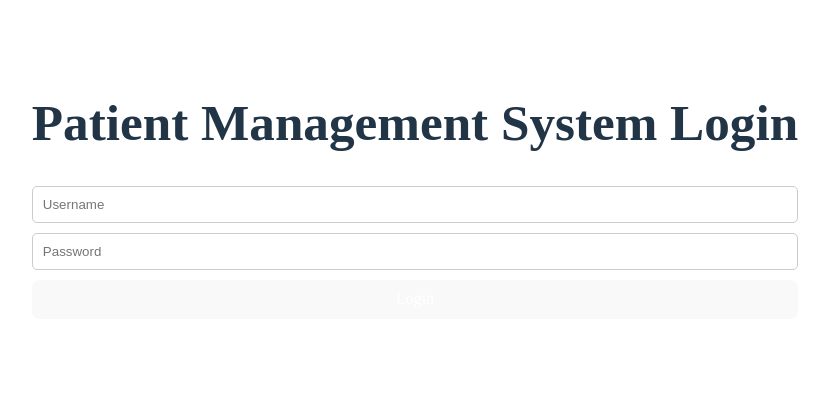
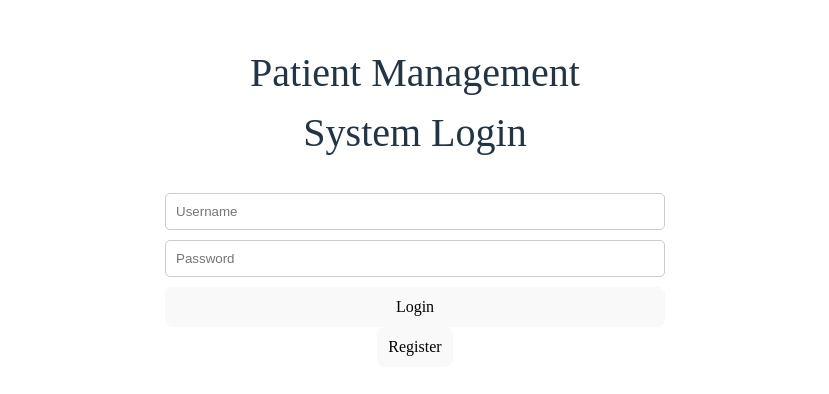
Before and after one commit to rudylee77/Patient-Management-Dashboard---Full-Stack-Project, a React (Vite) app in the folder client/vite-project/: page / in a window 1280 px wide. Shown: the part 210-604 px from the top of the page, without its empty margins (225-1054 px from the left). Built offline with nearby package versions, Linux system fonts and the light colour scheme.

Commit message:
started login/register pages for accessing dashboard

```diff
--- a/client/vite-project/src/App.jsx
+++ b/client/vite-project/src/App.jsx
@@ -2,7 +2,7 @@ import React from 'react';
 import {BrowserRouter as Router, Routes, Route} from "react-router-dom";
 import Login from './pages/LoginPage';
 import Dashboard from './pages/Dashboard';
-import Register from './components/RegisterForm';
+import RegisterForm from './components/RegisterForm';
 import './App.css'
 
 function App() {
@@ -10,6 +10,7 @@ function App() {
     <Router>
         <Routes>
           <Route path="/" element={<Login />} />
+          <Route path="/register" element={<RegisterForm />} />
           <Route path="/dashboard" element={<Dashboard />} />
         </Routes>
     </Router>
--- a/client/vite-project/src/components/LoginForm.jsx
+++ b/client/vite-project/src/components/LoginForm.jsx
@@ -24,7 +24,7 @@ const LoginForm = () => {
       <form onSubmit={handleSubmit}>
         <input type="text" placeholder="Username" value={username} onChange={(e) => setUsername(e.target.value)} />
         <input type="password" placeholder="Password" value={password} onChange={(e) => setPassword(e.target.value)} />
-        <button type="submit">Login</button>
+        <button type="submit" className='login-register'>Login</button>
       </form>
     );
   };
--- a/client/vite-project/src/components/RegisterForm.jsx
+++ b/client/vite-project/src/components/RegisterForm.jsx
@@ -1,3 +1,4 @@
+import React from 'react';
 import { useState } from 'react';
 import axios from 'axios';
 
--- a/client/vite-project/src/pages/LoginPage.jsx
+++ b/client/vite-project/src/pages/LoginPage.jsx
@@ -1,14 +1,19 @@
 import React from 'react';
+import { Link } from 'react-router-dom';
 import LoginForm from "../components/LoginForm";
 import '../styles/login.css';
 
 const HomePage = () => {
-    return (
-      <div>
-        <h1>Patient Management System Login</h1>
-        <LoginForm />
-      </div>
-      );
-    };
+  return (
+    <div className='container'>
+      <div className='title'>Patient Management System Login</div>
+      <LoginForm />
+
+      <Link to="/register">
+        <button className='login-register'>Register</button>
+      </Link>
+    </div>
+  );
+};
 
 export default HomePage;
--- a/client/vite-project/src/styles/login.css
+++ b/client/vite-project/src/styles/login.css
@@ -5,16 +5,13 @@ body {
   }
 
   .container {
-    max-width: 400px;
-    margin: 0 auto;
-    padding: 20px;
-    border: 1px solid #ccc;
-    border-radius: 5px;
-    box-shadow: 0 2px 5px rgba(0, 0, 0, 0.1);
+    max-width: 500px;
   }
 
-  h1 {
+  .title {
     text-align: center;
+    font-size: 250%;
+    padding: 30px;
   }
 
   form {
@@ -29,11 +26,6 @@ body {
     border-radius: 5px;
   }
 
-  button {
+  .login-register {
     padding: 10px;
-    background-color: #007bff;
-    color: #fff;
-    border: none;
-    border-radius: 5px;
-    cursor: pointer;
   }
```
